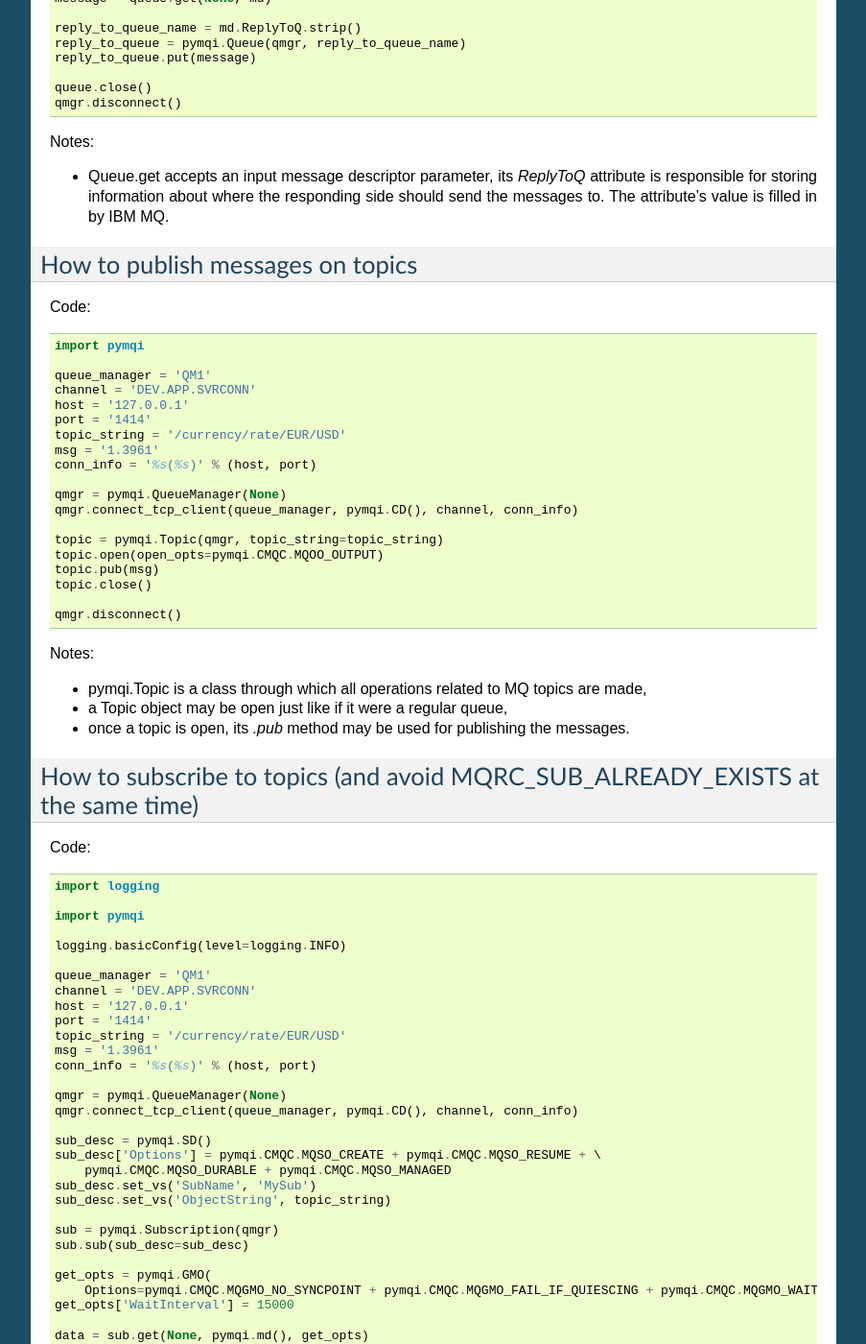
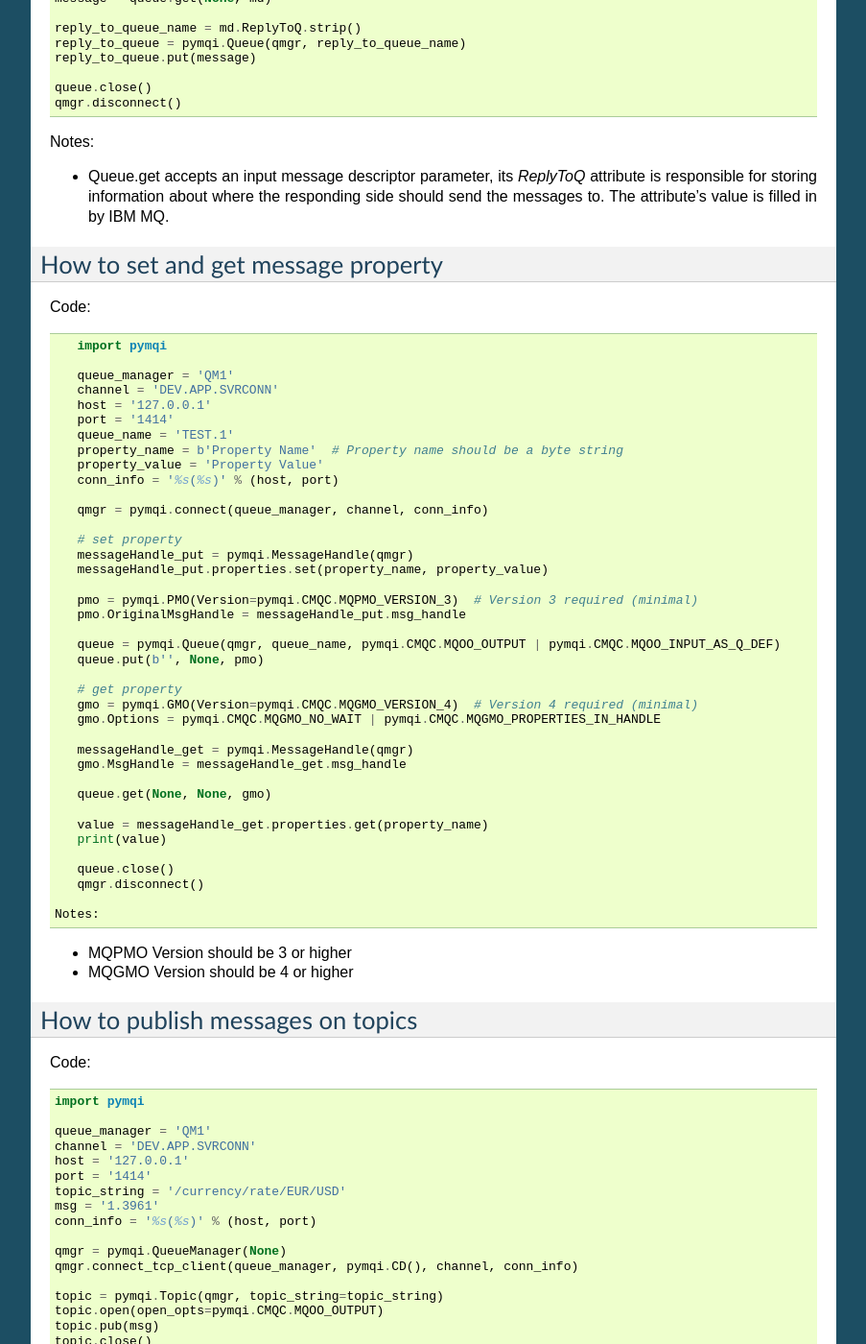
Before and after one commit to dsuch/pymqi, a Sphinx documentation site: the page built from docs/examples.rst, in a window 1280 px wide and 1400 px high, scrolled down 5477 px. Shown: the whole window at 96% size, without its empty margins (198-1101 px from the left). Built offline with Sphinx 7.4.7, drawn with Linux system fonts in a browser that asks for light colours; some of the changed text lies outside the part shown.

Commit message:
Example for message property is added

```diff
--- a/docs/examples.rst
+++ b/docs/examples.rst
@@ -333,7 +333,7 @@
     host = '127.0.0.1'
     port = '1414'
     queue_name = 'TEST.1'
-    message = 'Here's a reply'
+    message = 'Here''s a reply'
     conn_info = '%s(%s)' % (host, port)
 
     qmgr = pymqi.connect(queue_manager, channel, conn_info)
@@ -356,6 +356,54 @@
   responsible for storing information about where the responding side should
   send the messages to. The attribute's value is filled in by IBM MQ.
 
+===================================
+How to set and get message property
+===================================
+
+Code::
+
+    import pymqi
+
+    queue_manager = 'QM1'
+    channel = 'DEV.APP.SVRCONN'
+    host = '127.0.0.1'
+    port = '1414'
+    queue_name = 'TEST.1'
+    property_name = b'Property Name'  # Property name should be a byte string
+    property_value = 'Property Value'
+    conn_info = '%s(%s)' % (host, port)
+
+    qmgr = pymqi.connect(queue_manager, channel, conn_info)
+
+    # set property
+    messageHandle_put = pymqi.MessageHandle(qmgr)
+    messageHandle_put.properties.set(property_name, property_value)
+
+    pmo = pymqi.PMO(Version=pymqi.CMQC.MQPMO_VERSION_3)  # Version 3 required (minimal)
+    pmo.OriginalMsgHandle = messageHandle_put.msg_handle
+
+    queue = pymqi.Queue(qmgr, queue_name, pymqi.CMQC.MQOO_OUTPUT | pymqi.CMQC.MQOO_INPUT_AS_Q_DEF)
+    queue.put(b'', None, pmo)
+
+    # get property
+    gmo = pymqi.GMO(Version=pymqi.CMQC.MQGMO_VERSION_4)  # Version 4 required (minimal)
+    gmo.Options = pymqi.CMQC.MQGMO_NO_WAIT | pymqi.CMQC.MQGMO_PROPERTIES_IN_HANDLE
+
+    messageHandle_get = pymqi.MessageHandle(qmgr)
+    gmo.MsgHandle = messageHandle_get.msg_handle
+
+    queue.get(None, None, gmo)
+
+    value = messageHandle_get.properties.get(property_name)
+    print(value)
+
+    queue.close()
+    qmgr.disconnect()
+
+ Notes:
+
+* MQPMO Version should be 3 or higher
+* MQGMO Version should be 4 or higher
 
 ==========================================
 How to publish messages on topics
```
